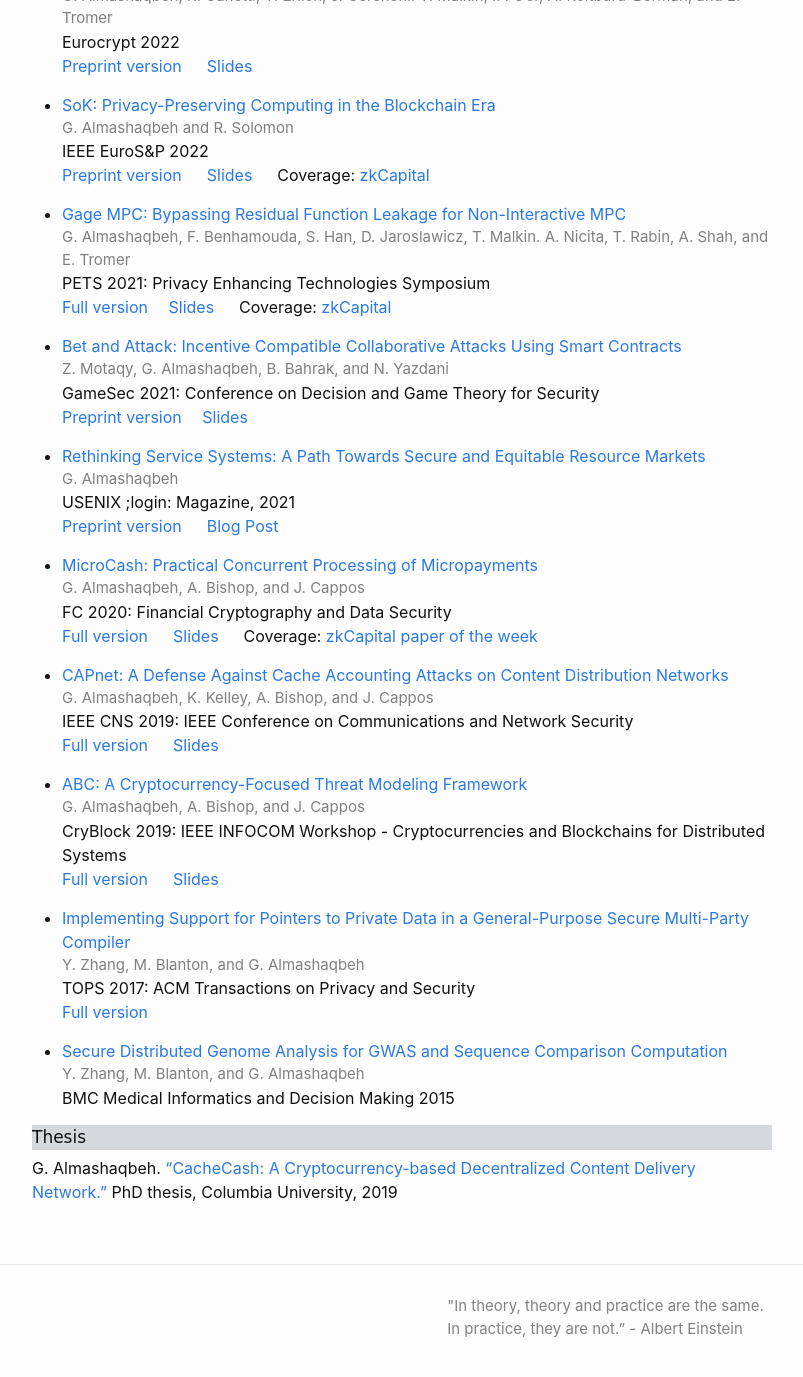
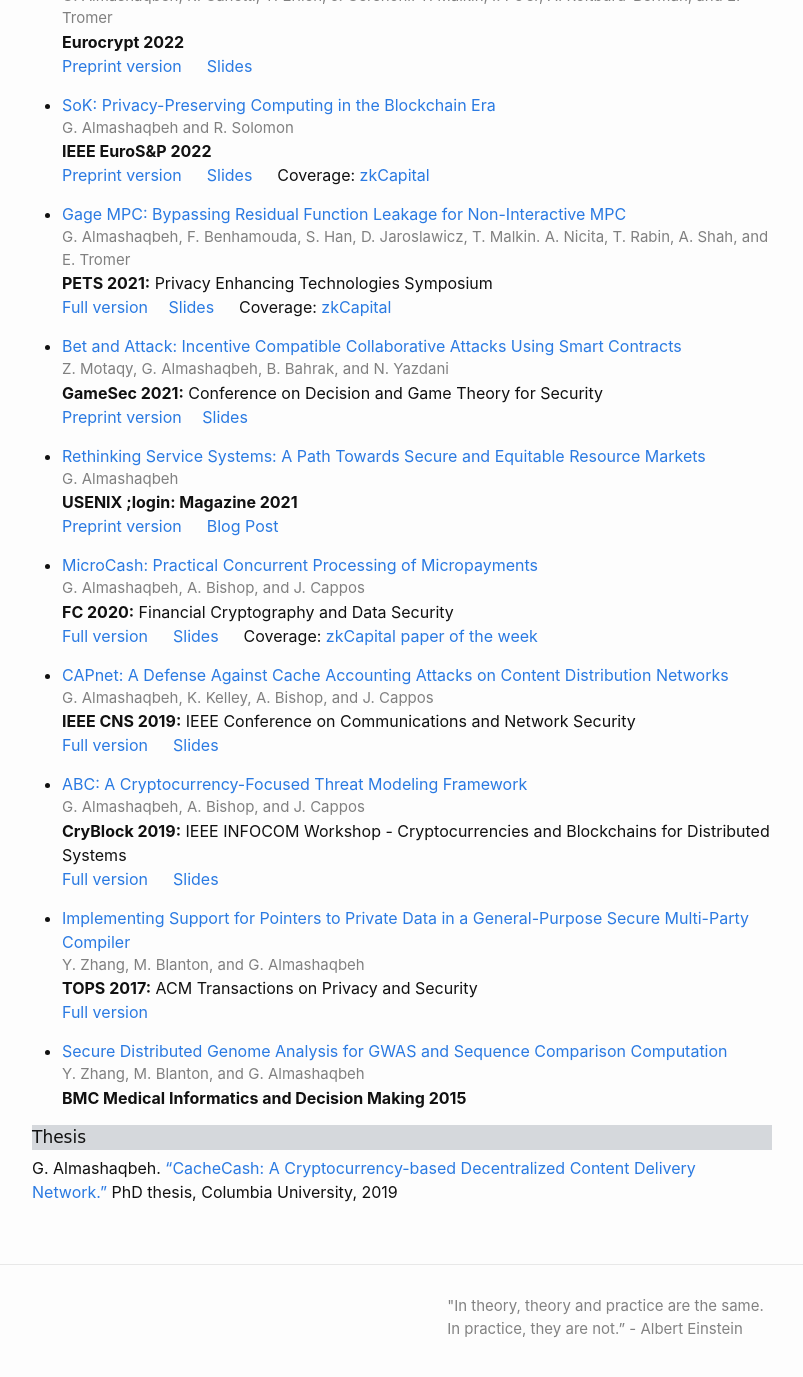
Before and after one commit to GhadaAlmashaqbeh/GhadaAlmashaqbeh.github.io, a Jekyll site: the page built from 02-publications.md, in a window 1280 px wide and 1400 px high, scrolled down 440 px. Shown: the top 1377 px of the window, without its empty margins (238-1041 px from the left). Built offline with Jekyll 4.4.1, drawn with Linux system fonts in a browser that asks for light colours.

Commit message:
edit index

```diff
--- a/02-publications.md
+++ b/02-publications.md
@@ -20,52 +20,52 @@ A selected list based on my current research interests. Check [here](https://sch
 
 * [Unclonable Polymers and Their Cryptographic Applications](https://link.springer.com/chapter/10.1007/978-3-031-06944-4_26)<br/>
   <div style="color:grey; font-size:15px;">G. Almashaqbeh, R. Canetti, Y. Erlich, J. Gershoni. T. Malkin, I. Pe’er, A. Roitburd-Berman, and E. Tromer</div>
-  Eurocrypt 2022<br/>
+  **Eurocrypt 2022**<br/>
   [Preprint version](https://eprint.iacr.org/2022/658) &emsp; [Slides](../slides/eurocrypt22.pdf)
 
 * [SoK: Privacy-Preserving Computing in the Blockchain Era](https://ieeexplore.ieee.org/document/9797340)<br/>
   <div style="color:grey; font-size:15px;">G. Almashaqbeh and R. Solomon</div>
-  IEEE EuroS&P 2022<br/>
+  **IEEE EuroS&P 2022**<br/>
   [Preprint version](https://eprint.iacr.org/2021/727.pdf) &emsp; [Slides](../slides/sok-eurosp22.pdf) &emsp; Coverage: [zkCapital](https://zkcapital.substack.com/p/this-week-in-blockchain-research-def)
 
 * [Gage MPC: Bypassing Residual Function Leakage for Non-Interactive MPC](https://sciendo.com/article/10.2478/popets-2021-0083)<br/>
   <div style="color:grey; font-size:15px;">G. Almashaqbeh, F. Benhamouda, S. Han, D. Jaroslawicz, T. Malkin. A. Nicita, T. Rabin, A. Shah, and E. Tromer</div>
-  PETS 2021: Privacy Enhancing Technologies Symposium<br/>
+  **PETS 2021:** Privacy Enhancing Technologies Symposium<br/>
   [Full version](https://eprint.iacr.org/2021/256)&emsp; [Slides](../slides/gagempc-pets-2021.pdf) &emsp; Coverage: [zkCapital](https://zkcapital.substack.com/p/this-week-in-blockchain-research-fb6)
 
 * [Bet and Attack: Incentive Compatible Collaborative Attacks Using Smart Contracts](https://link.springer.com/chapter/10.1007/978-3-030-90370-1_16)<br/>
   <div style="color:grey; font-size:15px;">Z. Motaqy, G. Almashaqbeh, B. Bahrak, and N. Yazdani</div>
-  GameSec 2021: Conference on Decision and Game Theory for Security<br/>
+  **GameSec 2021:** Conference on Decision and Game Theory for Security<br/>
   [Preprint version](https://arxiv.org/pdf/2010.12280.pdf)&emsp; [Slides](../slides/gamesec21.pdf)
 
 * [Rethinking Service Systems: A Path Towards Secure and Equitable Resource Markets](https://www.usenix.org/publications/loginonline/rethinking-service-systems)<br/>
   <div style="color:grey; font-size:15px;">G. Almashaqbeh</div>
-  USENIX ;login: Magazine, 2021<br/>
+  **USENIX ;login: Magazine 2021**<br/>
   [Preprint version](./preprint/almashaqbeh-login-21.pdf) &emsp; [Blog Post](https://blog.nucypher.com/the-path-towards-building-decentralized-services/)
 
 * [MicroCash: Practical Concurrent Processing of Micropayments](https://link.springer.com/chapter/10.1007/978-3-030-51280-4_13)<br/>
   <div style="color:grey; font-size:15px;">G. Almashaqbeh, A. Bishop, and J. Cappos</div>
-  FC 2020: Financial Cryptography and Data Security<br/>
+  **FC 2020:** Financial Cryptography and Data Security<br/>
   [Full version](https://arxiv.org/abs/1911.08520) &emsp; [Slides](../slides/microcash-fc-2020.pdf) &emsp; Coverage: [zkCapital paper of the week](https://zkcapital.substack.com/p/this-week-in-blockchain-research-92a)
 
 * [CAPnet: A Defense Against Cache Accounting Attacks on Content Distribution Networks](https://ieeexplore.ieee.org/document/8802825)<br/>
   <div style="color:grey; font-size:15px;">G. Almashaqbeh, K. Kelley, A. Bishop, and J. Cappos</div>
-  IEEE CNS 2019: IEEE Conference on Communications and Network Security <br/>
+  **IEEE CNS 2019:** IEEE Conference on Communications and Network Security <br/>
   [Full version](https://arxiv.org/abs/1906.10272) &emsp; [Slides](../slides/capnet-cns-2019.pdf)
 
 * [ABC: A Cryptocurrency-Focused Threat Modeling Framework](https://ieeexplore.ieee.org/document/8845101)<br/>
   <div style="color:grey; font-size:15px;">G. Almashaqbeh, A. Bishop, and J. Cappos</div>
-  CryBlock 2019: IEEE INFOCOM Workshop - Cryptocurrencies and Blockchains for Distributed Systems <br/>
+  **CryBlock 2019:** IEEE INFOCOM Workshop - Cryptocurrencies and Blockchains for Distributed Systems <br/>
   [Full version](https://arxiv.org/abs/1903.03422) &emsp; [Slides](../slides/abc-cryblock-2019.pdf)
 
 * [Implementing Support for Pointers to Private Data in a General-Purpose Secure Multi-Party Compiler](https://dl.acm.org/citation.cfm?id=3154600)<br/>
   <div style="color:grey; font-size:15px;">Y. Zhang, M. Blanton, and G. Almashaqbeh</div>
-  TOPS 2017: ACM Transactions on Privacy and Security <br/>
+  **TOPS 2017:** ACM Transactions on Privacy and Security <br/>
   [Full version](https://arxiv.org/abs/1509.01763)
 
 * [Secure Distributed Genome Analysis for GWAS and Sequence Comparison Computation](https://bmcmedinformdecismak.biomedcentral.com/articles/10.1186/1472-6947-15-S5-S4)<br/>
   <div style="color:grey; font-size:15px;">Y. Zhang, M. Blanton, and G. Almashaqbeh</div>
-  BMC Medical Informatics and Decision Making 2015<br/>
+  **BMC Medical Informatics and Decision Making 2015**<br/>
 
 
 <div style="font-family: 'Comic Sans MS'; font-size:17px; background-color:rgb(213, 216, 220);margin-bottom:6px;">Thesis</div>
```
